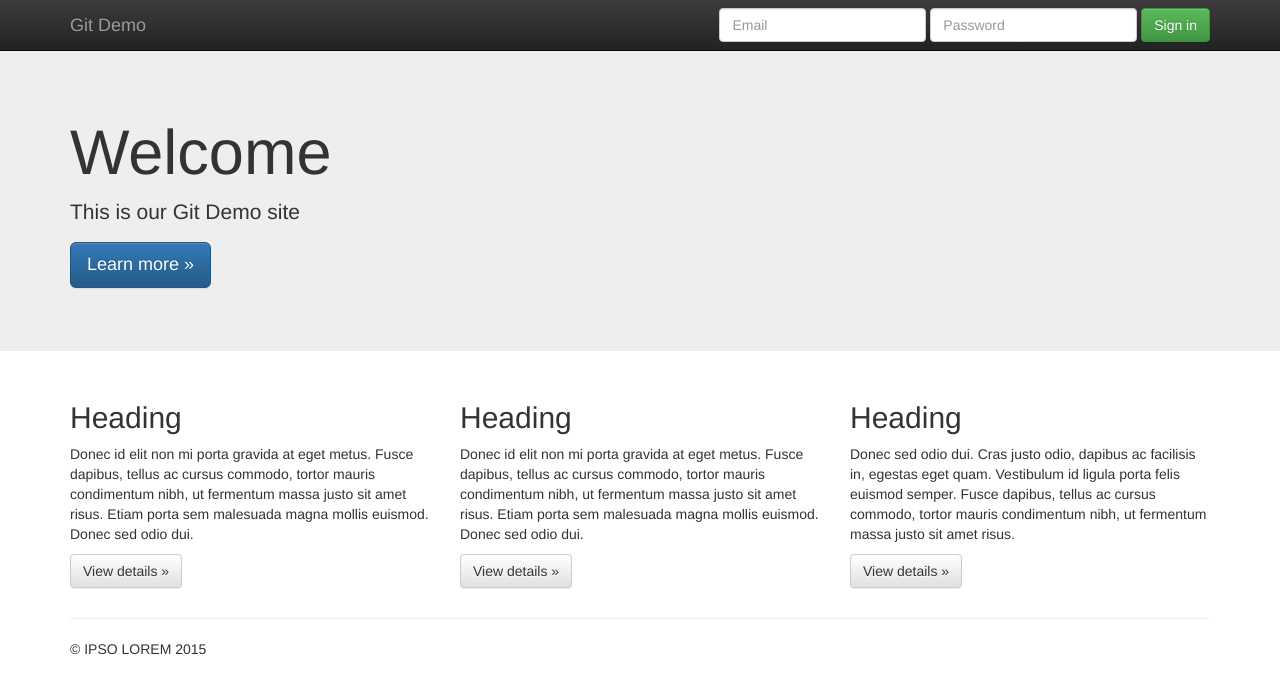
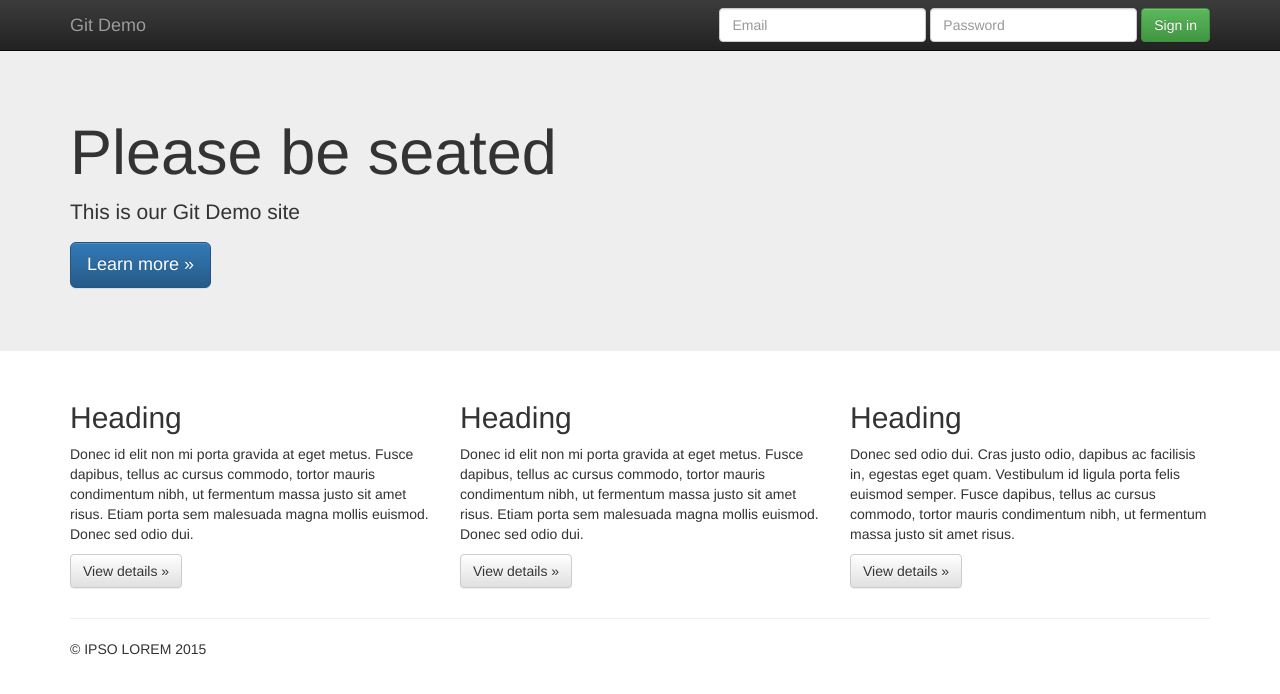
Before and after one commit to G4untlett/gittutorial, a plain HTML site: page index.html in a window 1280 px wide. Drawn offline with nearby package versions, Linux system fonts and the light colour scheme.

Commit message:
new additions

```diff
--- a/index.html
+++ b/index.html
@@ -55,7 +55,7 @@
     <!-- Main jumbotron for a primary marketing message or call to action -->
     <div class="jumbotron">
       <div class="container">
-        <h1>Welcome</h1>
+        <h1>Please be seated</h1>
         <p>This is our Git Demo site</p>
         <p><a class="btn btn-primary btn-lg" href="#" role="button">Learn more &raquo;</a></p>
       </div>
```
Also changed, not shown: ToDo.txt.
